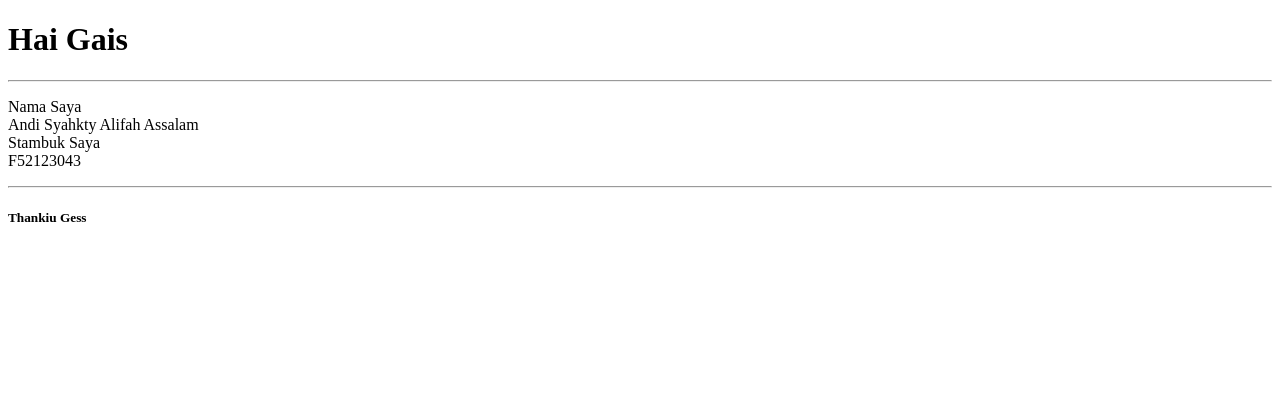
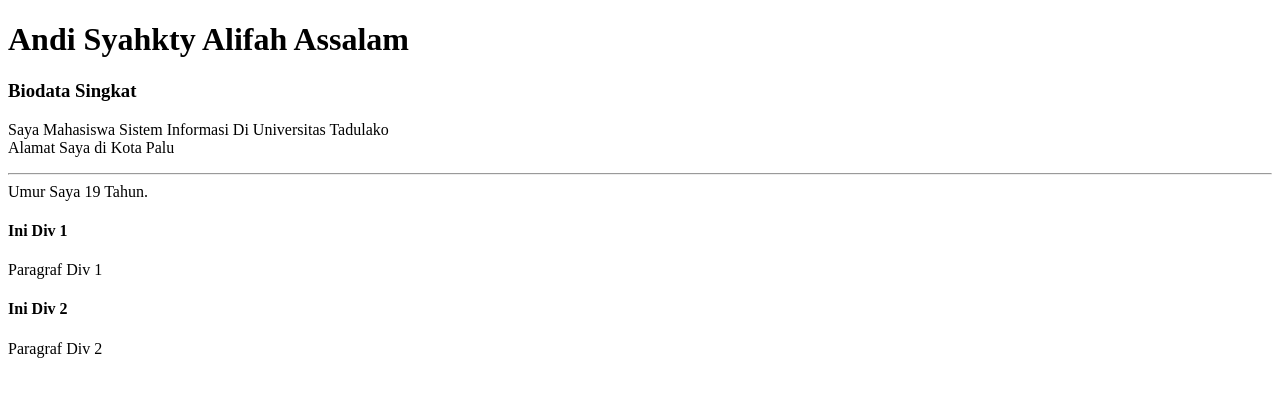
Before and after one commit to syahkty/programing_tadulako, a plain HTML site: page week2/index.html in a window 1280 px wide. Drawn offline with Linux system fonts and the light colour scheme.

Commit message:
push baru

```diff
--- a/week2/index.html
+++ b/week2/index.html
@@ -6,10 +6,19 @@
     <title>Week 2 AstroSphere</title>
 </head>
 <body>
-    <h1>Hai Gais</h1>
-    <hr>
-    <p> Nama Saya<br>Andi Syahkty Alifah Assalam<br>Stambuk Saya<br>F52123043</p>
-    <hr>
-    <h5>Thankiu Gess</h5>
+    <h1>Andi Syahkty Alifah Assalam</h1>
+
+    <h3>Biodata Singkat</h3>
+    <p>Saya Mahasiswa Sistem Informasi Di Universitas Tadulako <br> Alamat Saya di Kota Palu <hr>Umur Saya 19 Tahun.</p>
+
+    <div>
+        <h4>Ini Div 1</h4>
+        <p>Paragraf Div 1</p>
+    </div>
+    <div>
+        <h4>Ini Div 2</h4>
+        <p>Paragraf Div 2</p>
+    </div>
+
 </body>
 </html>
```
Also changed, not shown: week2/index2.html (added, +15 -0 lines).
